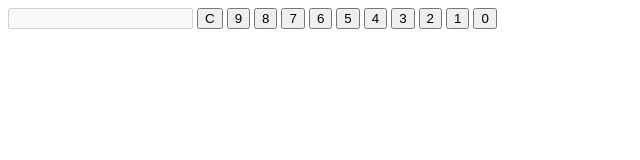
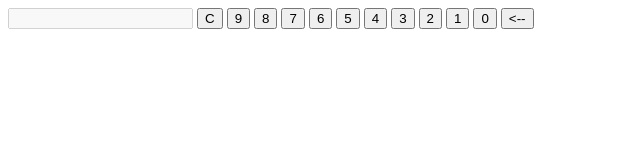
Before and after one commit to JennyArtorias/js-calculator, a plain HTML site: page index.html in a window 1280 px wide. Shown: the full height of the page, 0-640 px from the left. Drawn offline with Linux system fonts and the light colour scheme.

Commit message:
create: function backspace() -> delete numbers or hide if no exist in textbox

```diff
--- a/index.html
+++ b/index.html
@@ -11,6 +11,7 @@
         <div id="calculator">
             <form>
                 <input type="text" id="display" disabled>
+
                 <input type="button" value="C" id="keys" onclick="addtoscreen('c')">
 
                 <input type="button" value="9" id="keys" onclick="addtoscreen('9')">
@@ -24,6 +25,7 @@
                 <input type="button" value="1" id="keys" onclick="addtoscreen('1')">
                 <input type="button" value="0" id="keys" onclick="addtoscreen('0')">
 
+                <input type="button" value="<--" id="keys" onclick="backspace()">
 
 
 
```
